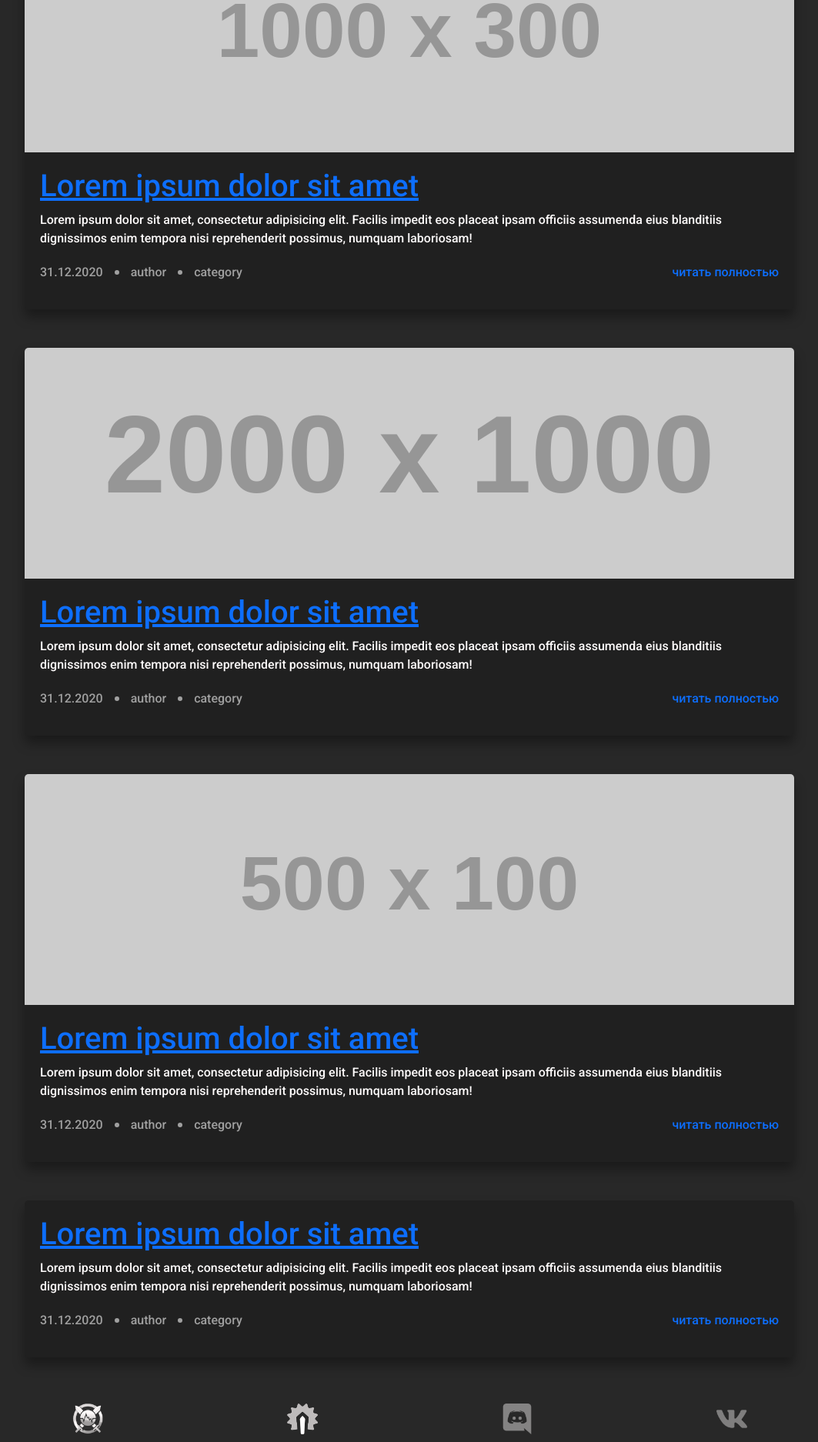
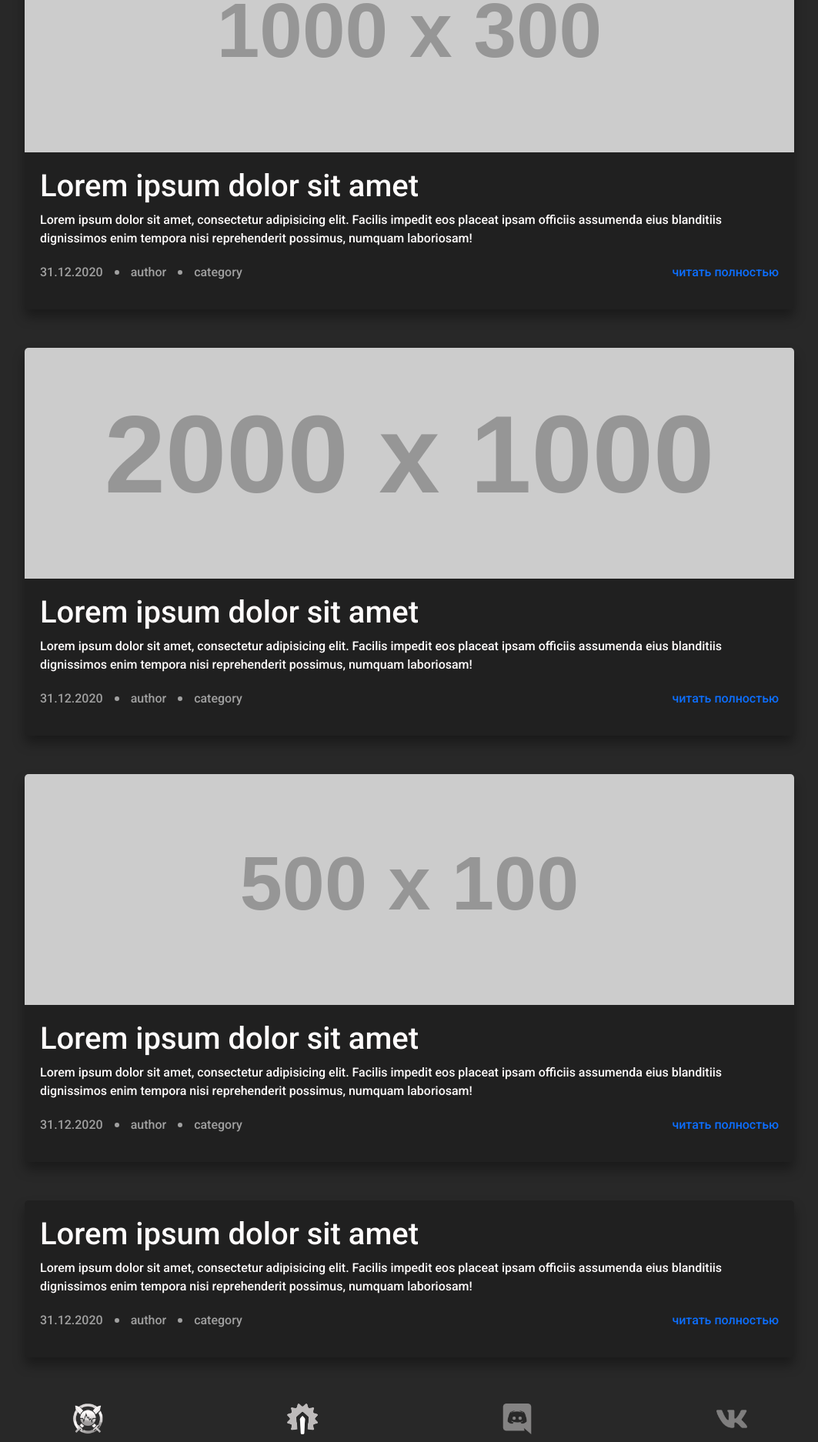
Before and after one commit to Praenik/knaaru.github.io, a PHP site: page /news.html in a window 1280 px wide. Shown: the part 206-2080 px from the top of the page at 77% size, without its empty margins (108-1171 px from the left). Run offline with PHP 8.4, Linux system fonts and the light colour scheme; grey boxes labelled with a size stand in for pictures from a placeholder-image service; some libraries are stand-ins or nearby versions.

Commit message:
Новости fix

```diff
--- a/css/news.css
+++ b/css/news.css
@@ -150,6 +150,16 @@ a{
     margin-bottom: 20px;
 }
 
+.news_header_link{
+    text-decoration: none;
+    color: inherit;
+}
+
+.news_header_link:hover{
+    color: inherit;
+    text-decoration: underline;
+}
+
 .news_content ul,
 .news_content ol{
     padding: 20px;
```
